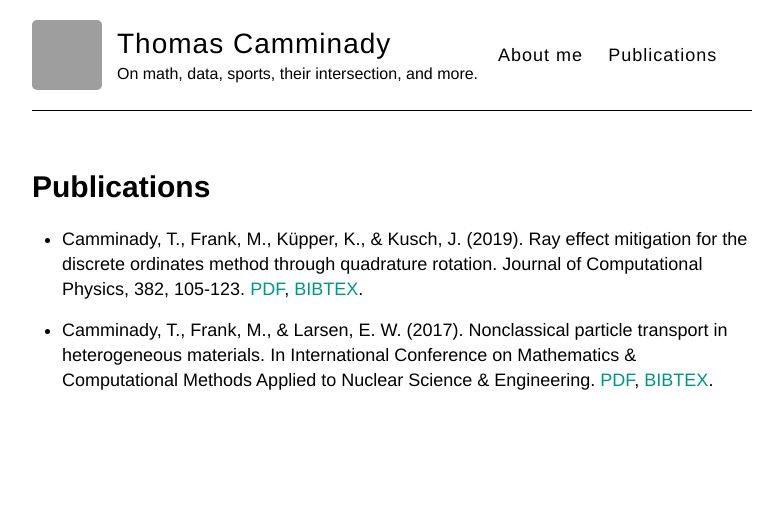
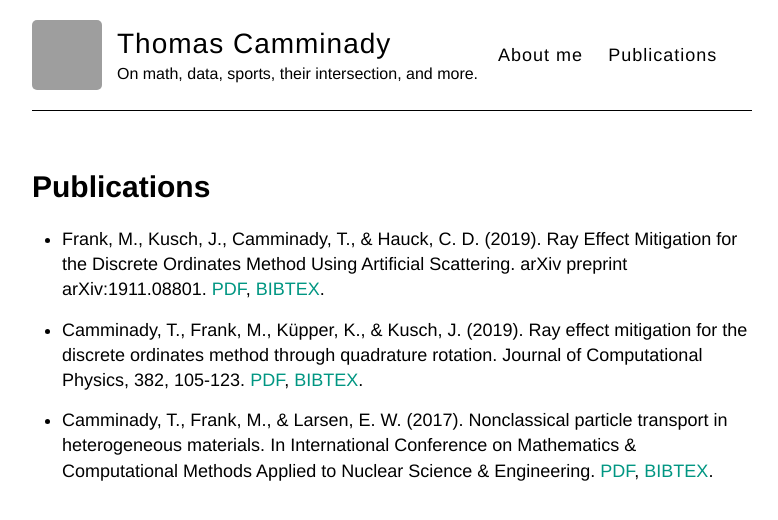
Before and after one commit to camminady/camminady.github.io, a Jekyll site: the page built from pages/publications.md, in a window 1280 px wide, cut to the strip 0-520 px from the top of the page. Shown: the whole strip, without its empty margins (248-1026 px from the left). Built offline with Jekyll 4.4.1, drawn with Linux system fonts in a browser that asks for light colours; grey boxes are pictures that could not be loaded.

Commit message:
Adding ASSN

```diff
--- a/pages/publications.md
+++ b/pages/publications.md
@@ -5,6 +5,8 @@ date:
 author: thomas
 layout: page
 ---
+
+* Frank, M., Kusch, J., Camminady, T., & Hauck, C. D. (2019). Ray Effect Mitigation for the Discrete Ordinates Method Using Artificial Scattering. arXiv preprint arXiv:1911.08801. [PDF](https://arxiv.org/pdf/1911.08801.pdf), [BIBTEX](https://scholar.googleusercontent.com/scholar.bib?q=info:j8qt2uzQUagJ:scholar.google.com/&output=citation&scisdr=CgUAcyXEEL7EkuMjrSs:AAGBfm0AAAAAXhMmtSuLhKM-EiccSwt50L72GNfOY3d1&scisig=AAGBfm0AAAAAXhMmtfbeAEStn9PEOKesop5BQkdBr6UL&scisf=4&ct=citation&cd=-1&hl=de).
 * Camminady, T., Frank, M., Küpper, K., & Kusch, J. (2019). Ray effect mitigation for the discrete ordinates method through quadrature rotation. Journal of Computational Physics, 382, 105-123. [PDF][1], [BIBTEX]( https://scholar.googleusercontent.com/scholar.bib?q=info:ZsJIDg4ED3UJ:scholar.google.com/&output=citation&scisdr=CgUAcyXEEPbBkuMmlEM:AAGBfm0AAAAAXhMjjEOx6-IcuI8NflvckyvgtNZp8n8w&scisig=AAGBfm0AAAAAXhMjjFbmvRvYn6lTUJqbvrf3wo-qRqFY&scisf=4&ct=citation&cd=-1&hl=de&scfhb=1).
 
 * Camminady, T., Frank, M., & Larsen, E. W. (2017). Nonclassical particle transport in heterogeneous materials. In International Conference on Mathematics & Computational Methods Applied to Nuclear Science & Engineering. [PDF][2], [BIBTEX](https://scholar.googleusercontent.com/scholar.bib?q=info:bEcNeji6sl0J:scholar.google.com/&output=citation&scisdr=CgUAcyXEEL7EkuMgtnA:AAGBfm0AAAAAXhMlrnDn7iehhWJC633kC-DGVLUXhYqh&scisig=AAGBfm0AAAAAXhMlrkCq_cTLdGda49iPuwMNibmkAQAX&scisf=4&ct=citation&cd=-1&hl=en&scfhb=1).
```
